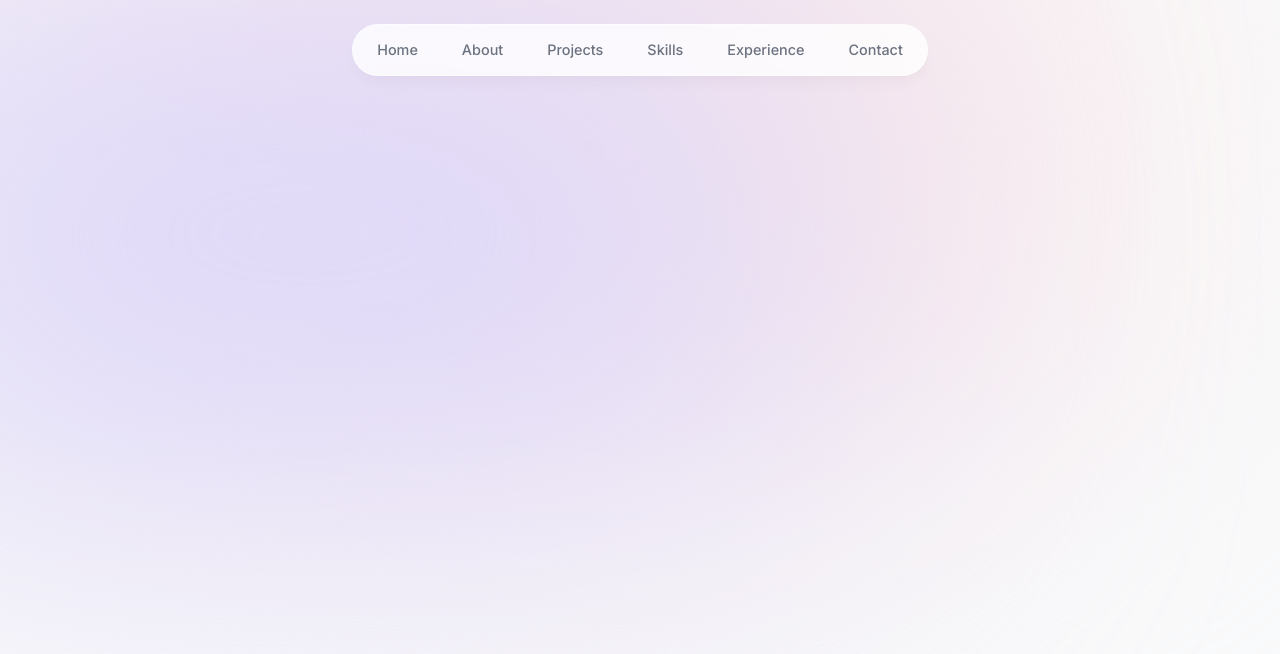
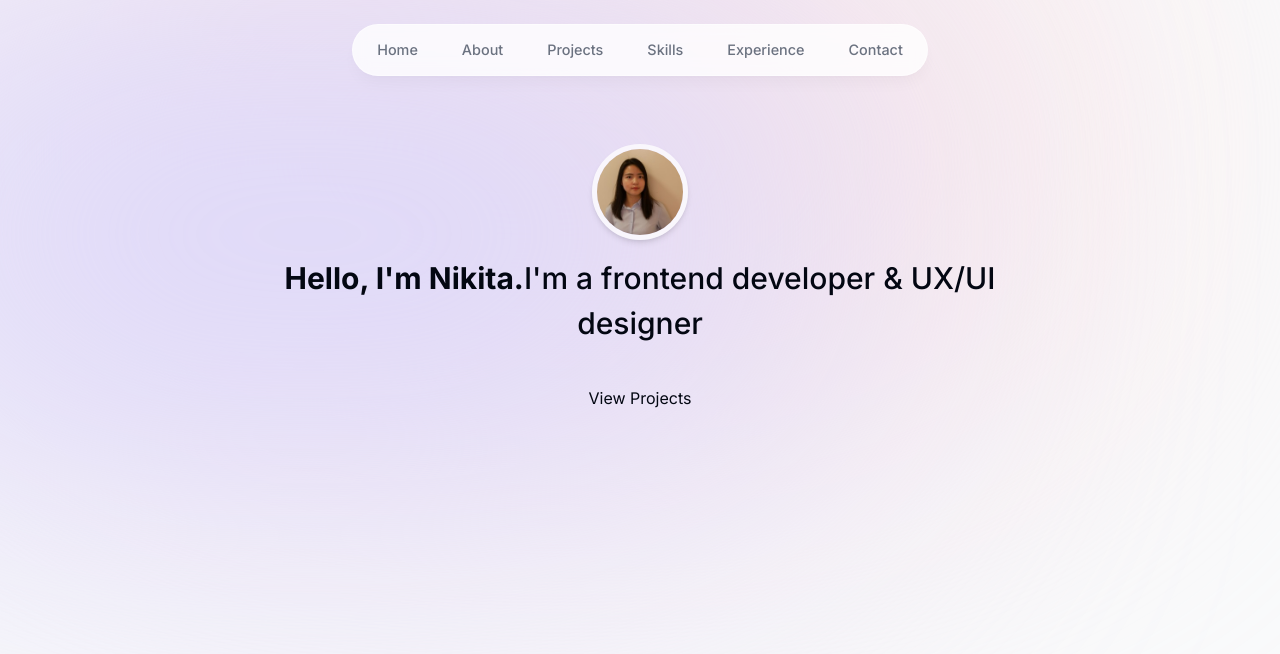
Before and after one commit to Nikita-Hsieh/portfolio-2025, a Next.js app: page / in a window 1280 px wide. Shown: the top 654 px of the page. Built offline with nearby package versions, Linux system fonts and the light colour scheme.

Commit message:
intro section

```diff
--- a/app/layout.tsx
+++ b/app/layout.tsx
@@ -17,7 +17,7 @@
 	return (
 		<html lang="en">
 			<body
-				className={`${inter.className} bg-gray-50 text-gray-950 relative h-[5000px]`}
+				className={`${inter.className} bg-gray-50 text-gray-950 relative h-[5000px] pt-28 sm:pt-36`}
 			>
 				<div className="bg-[#fbe2e3] absolute -z-10 top-[-6rem] right-[11rem] h-[31.25rem] w-[31.25rem] rounded-full blur-[10rem] sm:w-[68.75rem]"></div>
 				<div
--- a/app/page.tsx
+++ b/app/page.tsx
@@ -1,3 +1,9 @@
+import Intro from '@/components/intro'
+
 export default function Home() {
-	return <main className=""></main>
+	return (
+		<main className="flex flex-col items-center px-4">
+			<Intro />
+		</main>
+	)
 }
--- /dev/null
+++ b/components/intro.tsx
@@ -0,0 +1,46 @@
+'use client'
+import React from 'react'
+import Image from 'next/image'
+import Portrait from '@/public/portrait_2.jpg'
+import { motion } from 'framer-motion'
+import Link from 'next/link'
+
+export default function Intro() {
+	return (
+		<section className="mb-28 max-w-[50rem] text-center sm:mb-0">
+			{/* Profile Image  */}
+			<div className="flex items-center justify-center">
+				<div className="relative">
+					<motion.div
+						initial={{ opacity: 0, scale: 0 }}
+						animate={{ opacity: 1, scale: 1 }}
+						transition={{ type: 'tween', duration: 0.2 }}
+					>
+						<Image
+							src={Portrait}
+							width="192"
+							height="192"
+							quality={95}
+							alt="portrait"
+							priority={true}
+							className="h-24 w-24 rounded-full border-[0.35rem] object-cover border-white/75 shadow-md "
+						/>
+					</motion.div>
+				</div>
+			</div>
+
+			<motion.p
+				className="mb-10 mt-4 px-4 text-2xl font-medium !leading-[1.5] sm:text-3xl"
+				initial={{ opacity: 0, y: 100 }}
+				animate={{ opacity: 1, y: 0 }}
+			>
+				<span className="font-bold">Hello, I'm Nikita.</span>
+				<span className="">I'm a frontend developer & UX/UI designer</span>{' '}
+			</motion.p>
+
+			<div>
+				<Link href="#projects">View Projects</Link>
+			</div>
+		</section>
+	)
+}
```
Also changed, not shown: .eslintrc.json, public/portrait_2.jpg (added).
